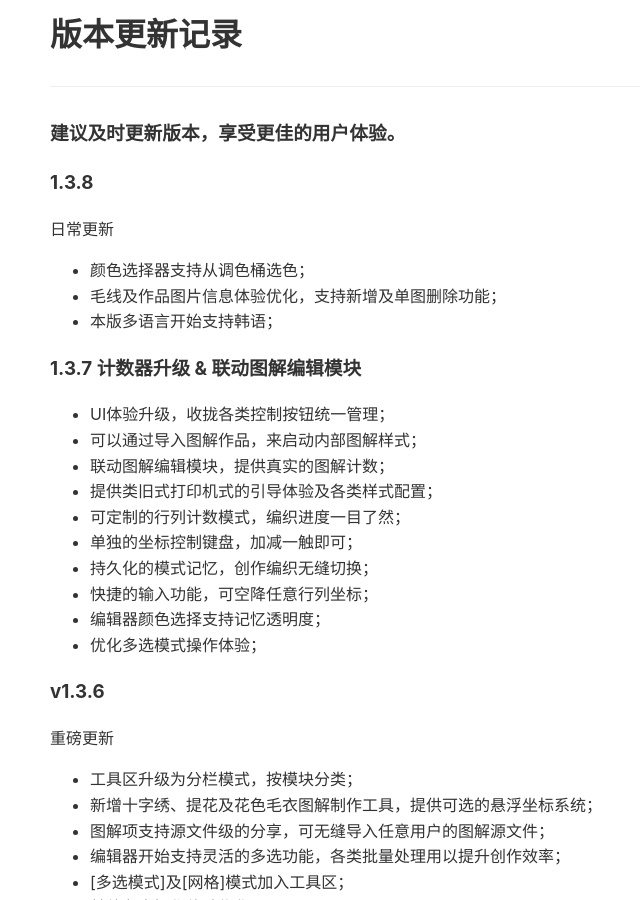
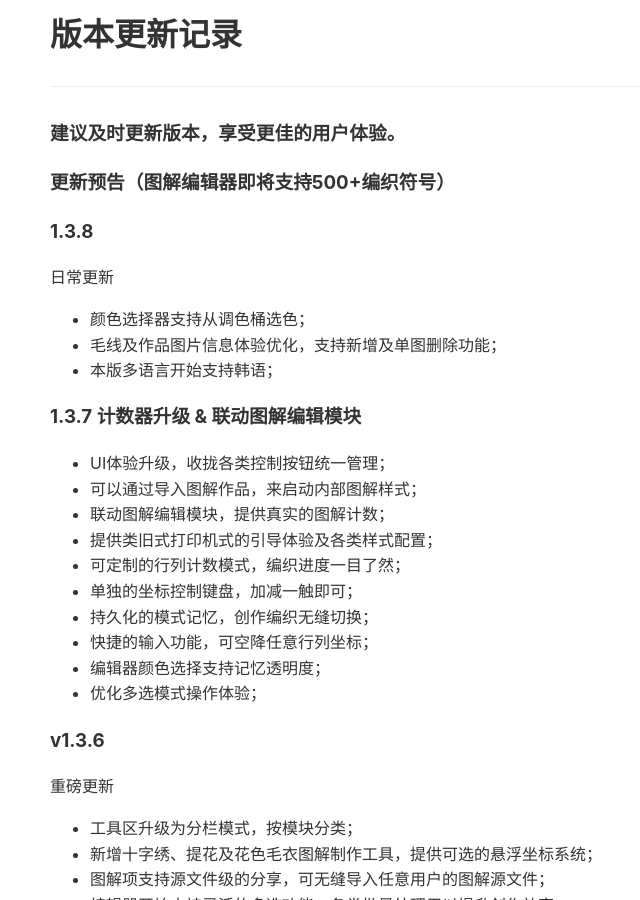
Before and after one commit to iBlackStone/iblackstone.github.io, a Jekyll site: the page built from setword/versions.md, in a window 1280 px wide and 900 px high. Shown: the whole window, without its empty margins (206-846 px from the left). Built offline with Jekyll 4.4.1, drawn with Linux system fonts in a browser that asks for light colours.

Commit message:
version update

```diff
--- a/setword/versions.md
+++ b/setword/versions.md
@@ -4,6 +4,8 @@ title: "版本更新记录"
 ---
 
 ### 建议及时更新版本，享受更佳的用户体验。
+
+### 更新预告（图解编辑器即将支持500+编织符号）
 
 ### 1.3.8
 
```
Also changed, not shown: setword/versionsen.md (+2 -0 lines).
